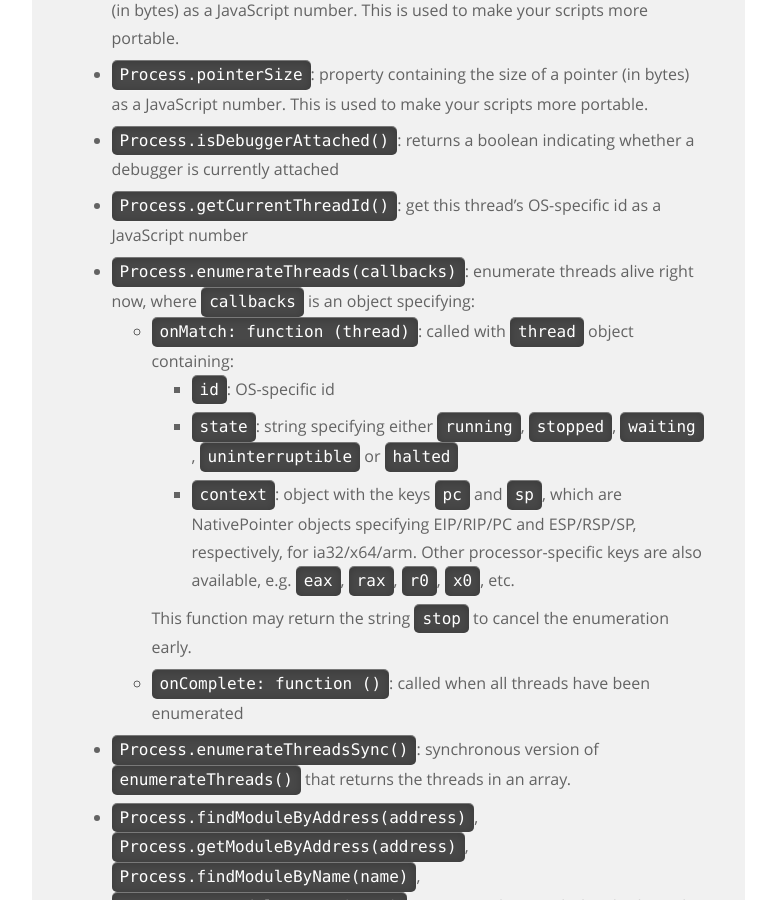
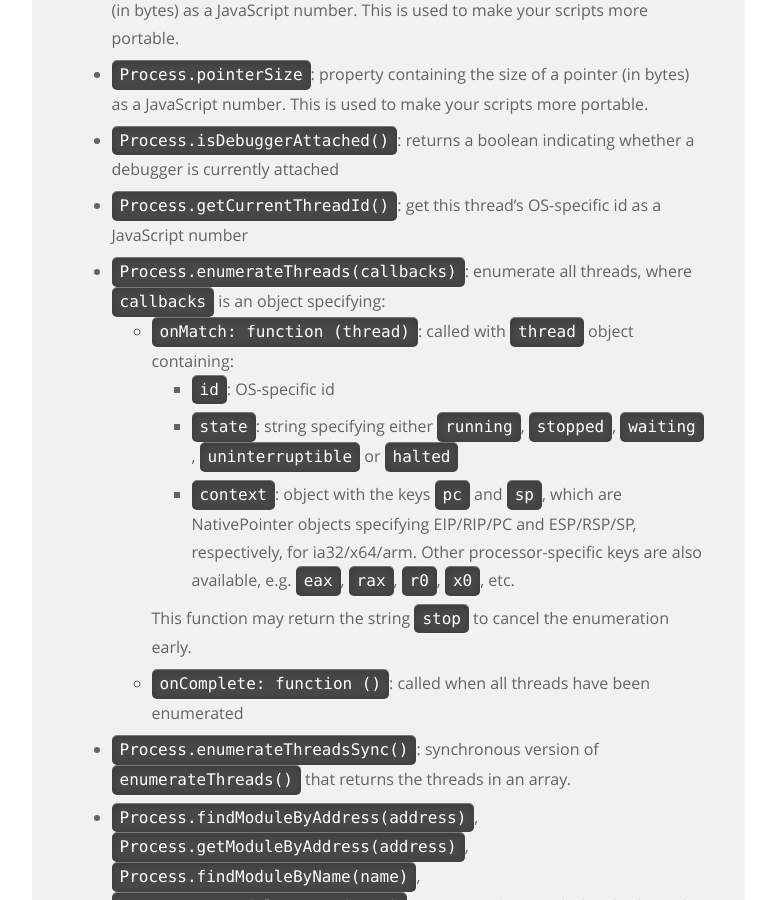
Before and after one commit to frida/frida-website, a Jekyll site: the page built from docs/javascript-api.md, in a window 1280 px wide and 900 px high, scrolled down 4764 px. Shown: the whole window, without its empty margins (364-1140 px from the left). Built offline with Jekyll 4.4.1, drawn with Linux system fonts in a browser that asks for light colours.

Commit message:
Tweak to enumerateThreads documentation
Removed "alive" text that caused slight confusion as to which threads were enumerated

```diff
--- a/docs/javascript-api.md
+++ b/docs/javascript-api.md
@@ -196,7 +196,7 @@ session.detach()
 +   `Process.getCurrentThreadId()`: get this thread's OS-specific id as a
     JavaScript number
 
-+   `Process.enumerateThreads(callbacks)`: enumerate threads alive right now,
++   `Process.enumerateThreads(callbacks)`: enumerate all threads,
     where `callbacks` is an object specifying:
 
     -   `onMatch: function (thread)`: called with `thread` object containing:
```
